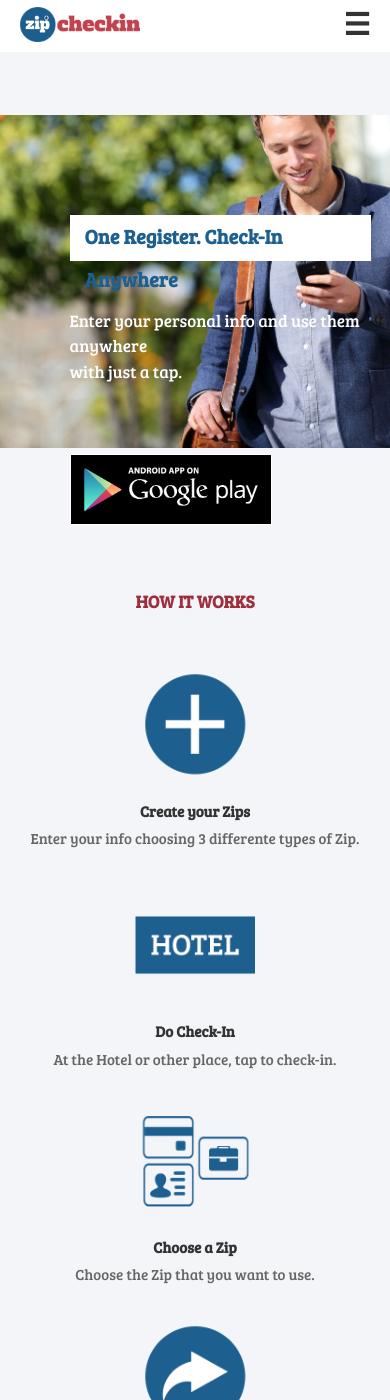
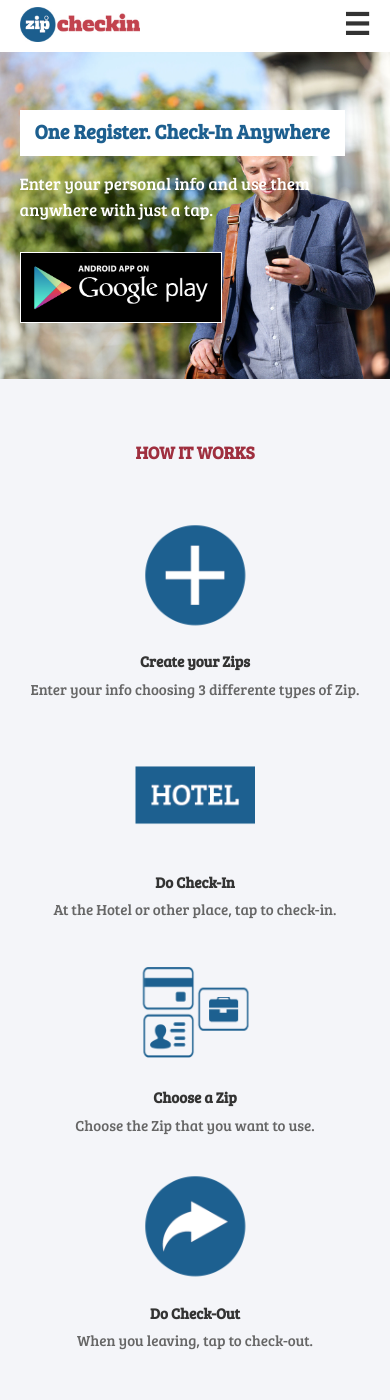
Before and after one commit to zipcheckin/zipcheckin.github.io, a Jekyll site: the page built from index.html, in a window 390 px wide and 1400 px high. Built offline with Jekyll 4.4.1, drawn with Linux system fonts in a browser that asks for light colours; nearby versions of some CDN libraries.

Commit message:
Styled main banner mobile version

```diff
--- a/_sass/_responsive.scss
+++ b/_sass/_responsive.scss
@@ -12,11 +12,14 @@
     margin-top: 17px;
   }
 
+  .banner {
+    background-position: center bottom;
+  }
+
 
   // Steps
 
   .steps {
-    margin-top: 0;
 
     h3 {
       margin-bottom: 20px;
@@ -89,17 +92,32 @@
   // Home
 
   .home {
-    margin-top: 115px;
+    margin-top: 50px;
+  }
+
+  .banner {
+    height: auto;
+    padding-bottom: 50px;
   }
 
   .infos {
+    margin-left: 0;
 
     h1 {
       font-size: $font-large;
+      margin-top: 60px;
     }
 
     h2 {
       font-size: $base-font-size;
+
+      br {
+        display: none;
+      }
+    }
+
+    a img {
+      margin-top: 30px;
     }
   }
 
@@ -122,10 +140,3 @@
   }
 
 }
-
-
-@media only screen and (max-width: 400px) {
-
-
-
-}
```
